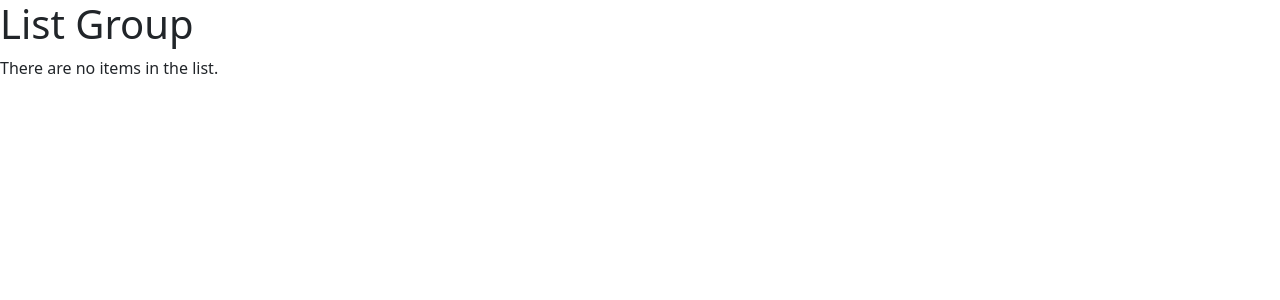
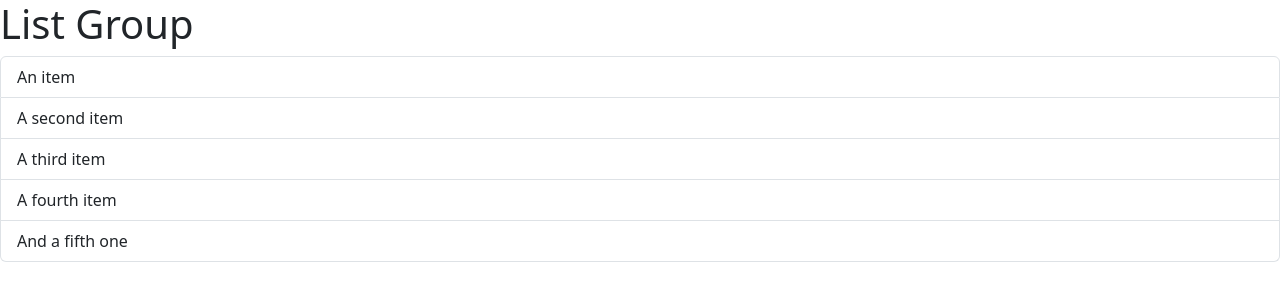
Before and after one commit to Grombrindle/LearningReact, a React (Vite) app: page / in a window 1280 px wide. Shown: the top 300 px of the page. Built offline with nearby package versions, Linux system fonts and the light colour scheme.

Commit message:
Handling Events and understanding some basics about react

```diff
--- a/src/components/ListGroup.tsx
+++ b/src/components/ListGroup.tsx
@@ -1,3 +1,5 @@
+import type { MouseEvent } from "react";
+
 // import { Fragment } from "react/jsx-runtime";
 function ListGroup() {
   let items = [
@@ -8,7 +10,7 @@
     "And a fifth one",
   ];
 
-  items = [];
+  //   items = [];
 
   //   if (items.length === 0)
   //     return (
@@ -26,6 +28,9 @@
     if (items.length === 0) return <p>There are no items in the list.</p>;
     return null;
   }
+
+  const handleClick = (event: MouseEvent) => console.log(event);
+
   return (
     // <Fragment>
     <>
@@ -33,8 +38,8 @@
       {/* {GetMessage()} */}
       {items.length === 0 && <p>There are no items in the list.</p>}
       <ul className="list-group">
-        {items.map((item) => (
-          <li className="list-group-item" key={item}>
+        {items.map((item, index) => (
+          <li className="list-group-item" key={item} onClick={handleClick}>
             {item}
           </li>
         ))}
```
